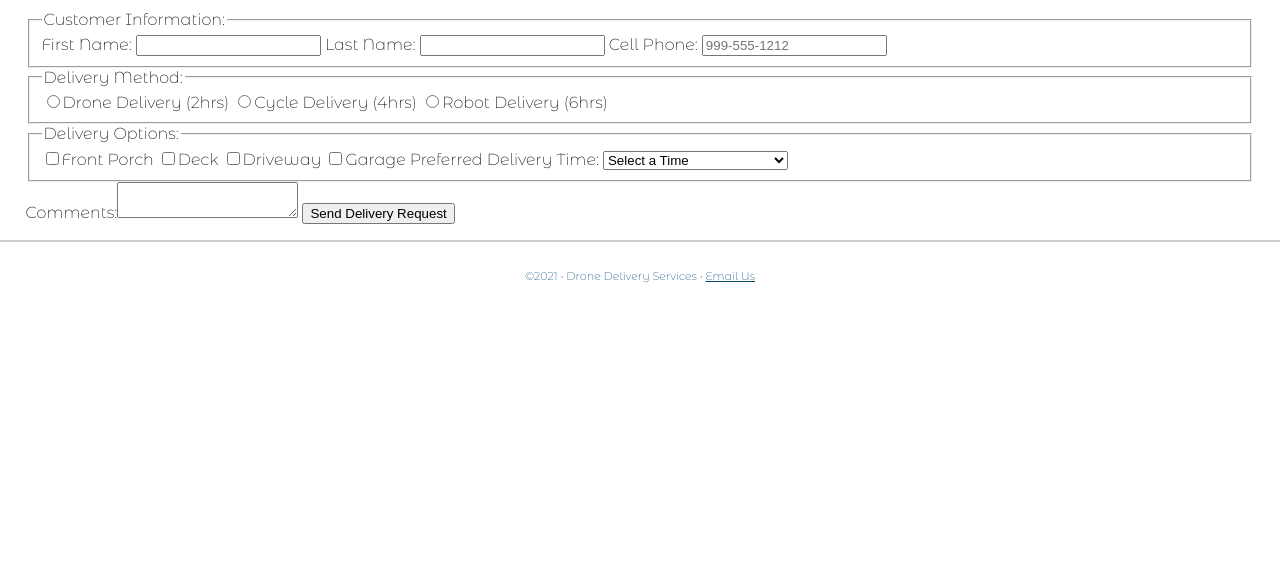
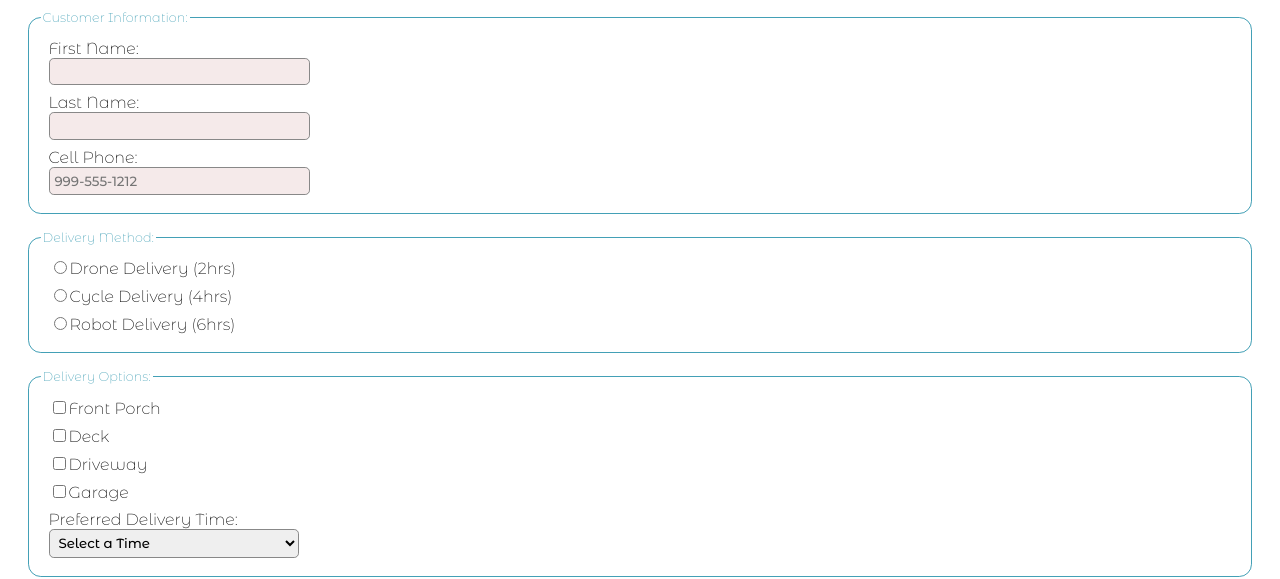
Before and after one commit to TheNamesChall/dwdd1600, a plain HTML site: page 06follow-along/delivery.html in a window 1280 px wide. Shown: the part 224-803 px from the top of the page. Drawn offline with Linux system fonts and the light colour scheme.

Commit message:
06 follow along update

```diff
--- a/06follow-along/delivery.css
+++ b/06follow-along/delivery.css
@@ -90,6 +90,51 @@ main a {
     font-size: .8rem;
 }
 
+/* Form styling stuff here */
+.myform fieldset {
+    border: 1px solid #43a0b6;
+    border-radius: .8rem;
+    margin-bottom: 1rem;
+}
+
+.myform legend {
+    color: #43a0b6;
+    font-size: .8rem;
+}
+
+.myform label, select, [type=text], [type=tel], textarea {
+    display: block;
+}
+
+.myform label {
+    margin: .5rem;
+}
+
+.myform [type=text], [type=tel], textarea, select {
+    border: 1px solid #888;
+    padding: .3rem;
+    width: 250px;
+    border-radius: .3rem;
+    font-family: 'Montserrat Alternates', sans-serif;
+    font-weight: 500;
+}
+
+.myform textarea {
+    height: 6rem;
+}
+
+.myform :required {
+    background-color: rgba(156,51,53,0.1);
+}
+
+.myform [type=submit] {
+    background-color: #43a0b6;
+    color: white;
+    border: none;
+    padding: 1rem 2rem;
+    border-radius: 10px;
+    margin: 1rem 0 0 1vw;
+}
 
 /* footer stuff here */
 footer {
```
Also changed, not shown: 06follow-along/thanks.html (+1 -1 lines).
